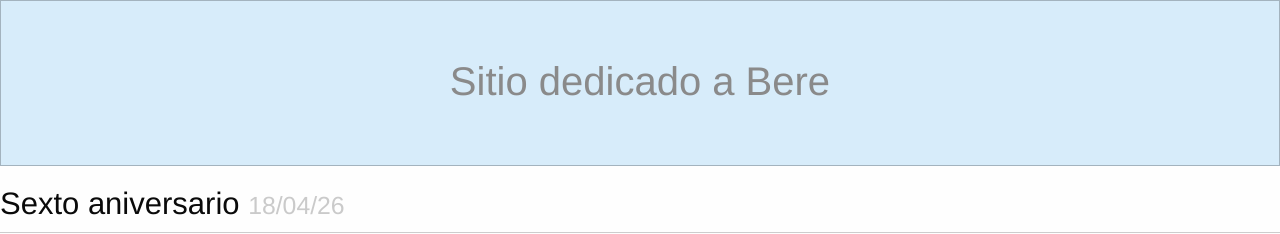
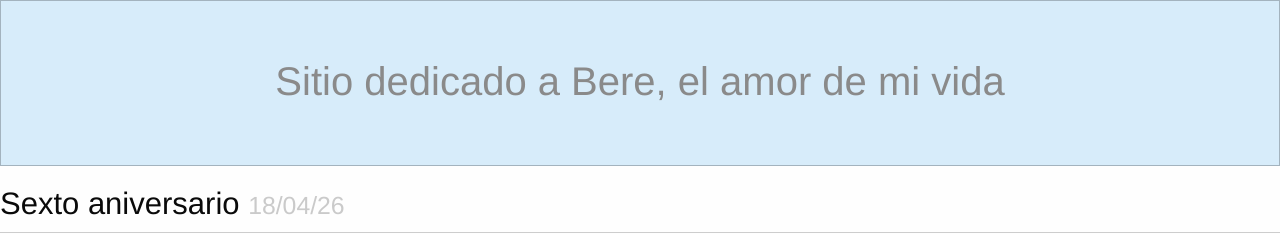
Before and after one commit to muttondoto/Website, a Flask app: template templates/Bere.html in a window 1280 px wide. Shown: the part 54-288 px from the top of the page. Run offline with Flask 3, Linux system fonts and the light colour scheme; the template is opened without the code that fills it, so the values that code supplies are empty; some libraries are stand-ins or nearby versions.

Commit message:
el amor de mi vida

```diff
--- a/templates/Bere.html
+++ b/templates/Bere.html
@@ -19,7 +19,7 @@
 
     <div class="callout large primary">
       <div class="row column text-center">
-        <h2 class="subheader">Sitio dedicado a Bere</h2>
+        <h2 class="subheader">Sitio dedicado a Bere, el amor de mi vida</h2>
       </div>
     </div>
 
```
